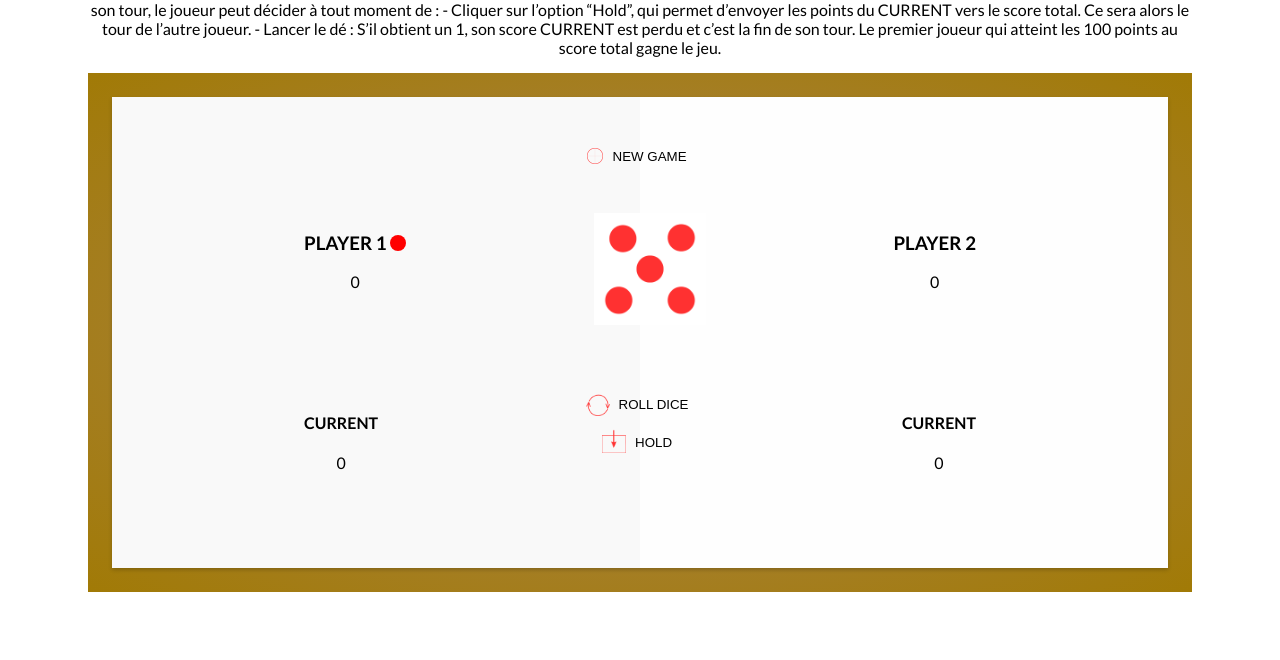
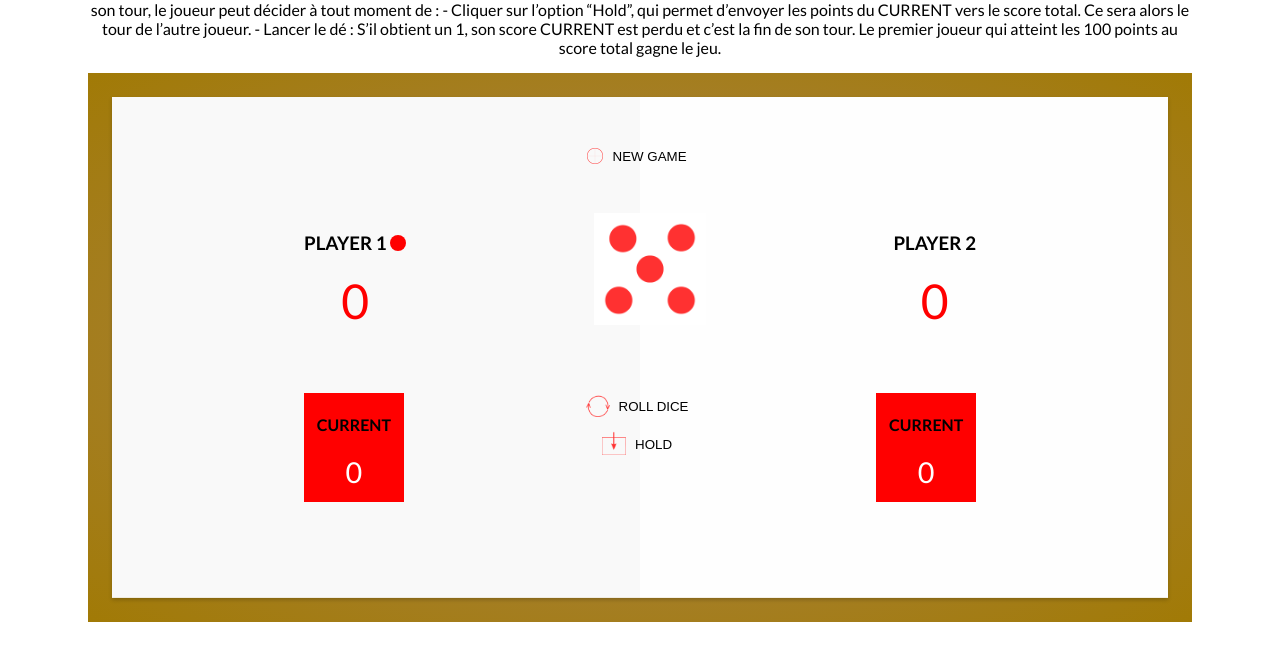
Before and after one commit to HarveyBrenton/dices-roll, a plain HTML site: page index.html in a window 1280 px wide. Shown: the part 120-780 px from the top of the page. Drawn offline with Linux system fonts and the light colour scheme.

Commit message:
Ajout carré rouge div 'current', ajout fond-size pour les scores + couleurs

```diff
--- a/assets/style.css
+++ b/assets/style.css
@@ -105,6 +105,30 @@ header {
 }
 
 /*CURRENT SCORES + BTN ROLL & HOLD*/
+.player-current-score-0 {
+  background: red;
+  padding-bottom: 0.8rem;
+  padding-left: 0.8rem;
+  padding-right: 0.8rem;
+}
+
+.player-current-score-1 {
+  background: red;
+  padding-bottom: 0.8rem;
+  padding-left: 0.8rem;
+  padding-right: 0.8rem;
+}
+
+.current-round-score-0 {
+  color: white;
+  font-size: 1.8rem;
+}
+
+.current-round-score-1 {
+  color: white;
+  font-size: 1.8rem;
+}
+
 .current-scores {
     display: flex;
     justify-content: space-between;
@@ -131,3 +155,14 @@ button:hover {
   font-weight: bold;
   padding: 2rem;
 }
+
+/*GLOBAL SCORE*/
+.global-score-0 {
+  color: red;
+  font-size: 3rem;
+}
+
+.global-score-1 {
+  color: red;
+  font-size: 3rem;
+}
```
